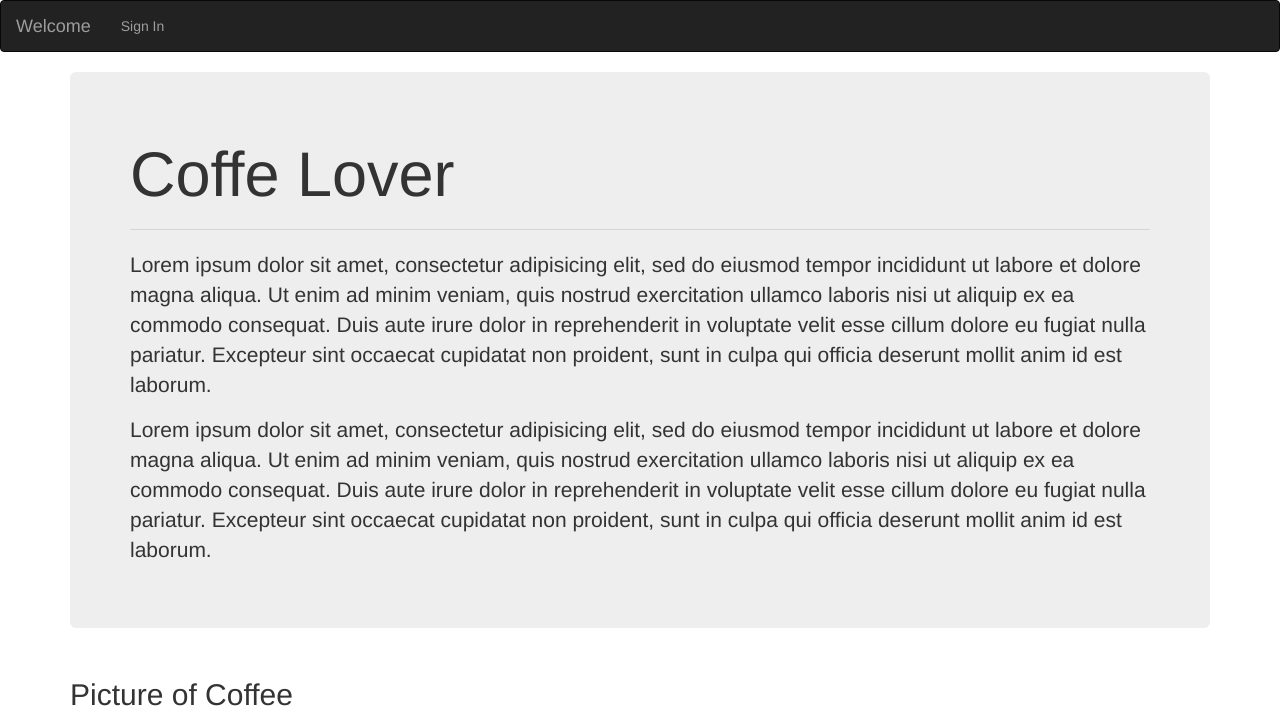
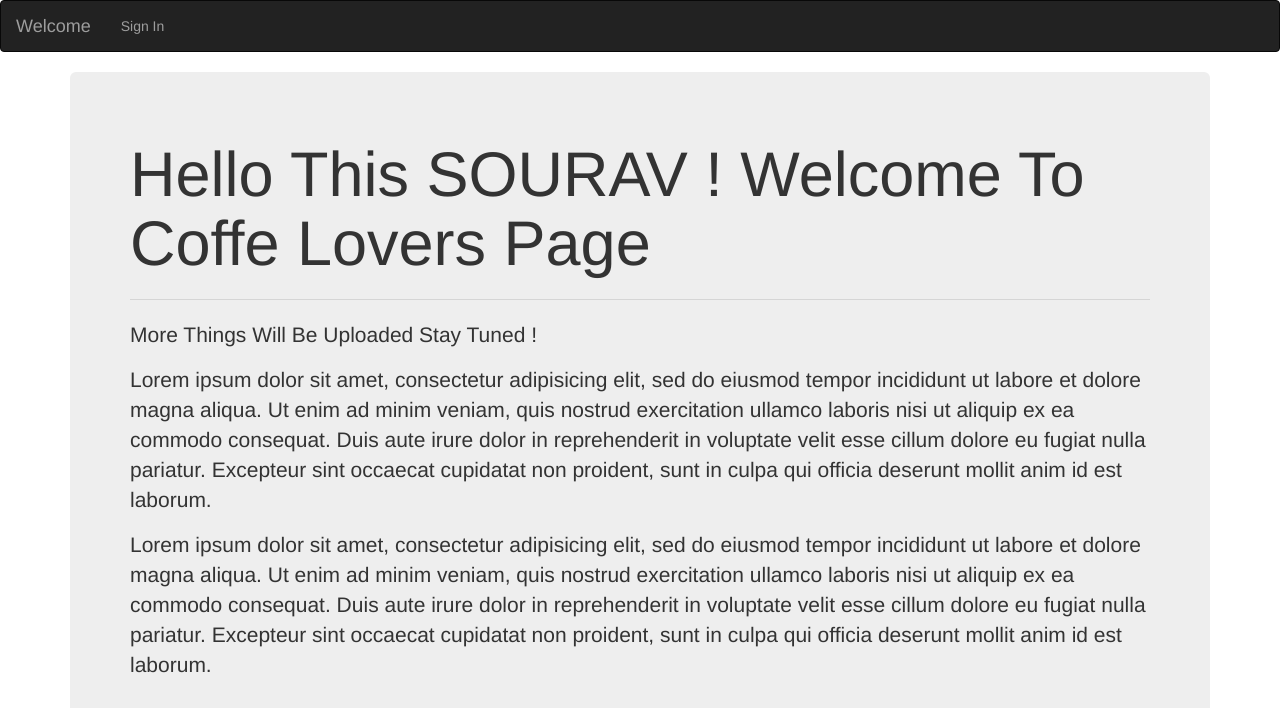
Before and after one commit to srvittech/bootstrap, a plain HTML site: page index.html in a window 1280 px wide. Shown: the top 708 px of the page. Drawn offline with nearby package versions, Linux system fonts and the light colour scheme.

Commit message:
Update index.html

```diff
--- a/index.html
+++ b/index.html
@@ -16,8 +16,9 @@
     </nav>
     <div class="container">
       <div class="jumbotron">
-        <h1>Coffe Lover</h1>
+        <h1>Hello This SOURAV ! Welcome To Coffe Lovers Page</h1>
         <hr>
+        <p>More Things Will Be Uploaded Stay Tuned ! </p>
         <p>Lorem ipsum dolor sit amet, consectetur adipisicing elit, sed do eiusmod tempor incididunt ut labore et dolore magna aliqua. Ut enim ad minim veniam, quis nostrud exercitation ullamco laboris nisi ut aliquip ex ea commodo consequat. Duis aute irure dolor in reprehenderit in voluptate velit esse cillum dolore eu fugiat nulla pariatur. Excepteur sint occaecat cupidatat non proident, sunt in culpa qui officia deserunt mollit anim id est laborum.</p>
         <p>Lorem ipsum dolor sit amet, consectetur adipisicing elit, sed do eiusmod tempor incididunt ut labore et dolore magna aliqua. Ut enim ad minim veniam, quis nostrud exercitation ullamco laboris nisi ut aliquip ex ea commodo consequat. Duis aute irure dolor in reprehenderit in voluptate velit esse cillum dolore eu fugiat nulla pariatur. Excepteur sint occaecat cupidatat non proident, sunt in culpa qui officia deserunt mollit anim id est laborum.</p>
       </div>
```
